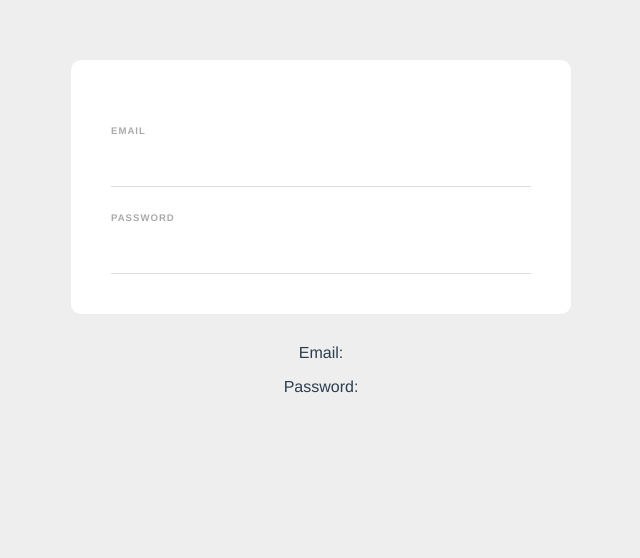
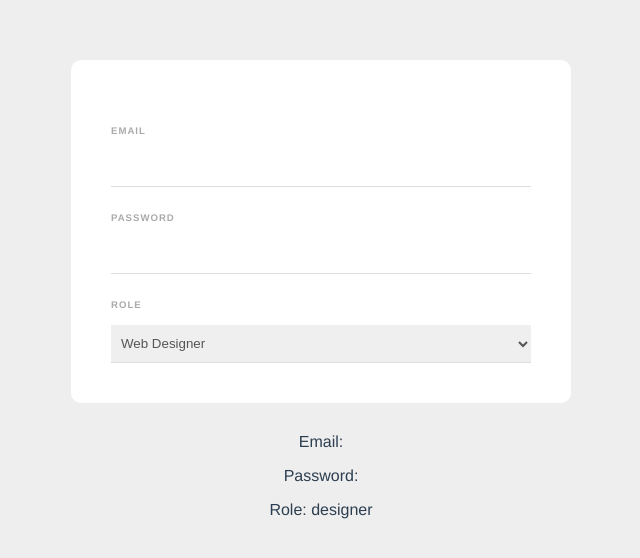
Before and after one commit to AlbertSigsbert/Vue-Forms, a Vue app: page / in a window 1280 px wide. Shown: the top 558 px of the page, without its empty margins (319-959 px from the left). Built offline with nearby package versions, Linux system fonts and the light colour scheme.

Commit message:
Select Options

```diff
--- a/src/components/SignupForm.vue
+++ b/src/components/SignupForm.vue
@@ -5,10 +5,17 @@
 
     <label>Password</label>
     <input type="password" v-model="password" required />
+
+    <label>Role</label>
+    <select v-model="role">
+      <option value="developer">Web Developer</option>
+      <option value="designer">Web Designer</option>
+    </select>
   </form>
 
   <p>Email: {{ email }}</p>
   <p>Password: {{ password }}</p>
+  <p>Role: {{ role }}</p>
 </template>
 
 <script>
@@ -17,6 +24,7 @@
     return {
       email: "",
       password: "",
+      role: "designer",
     };
   },
 };
@@ -42,7 +50,7 @@
   font-weight: bold;
 }
 
-input {
+input, select {
   display: block;
   padding: 10px 6px;
   width: 100%;
```
